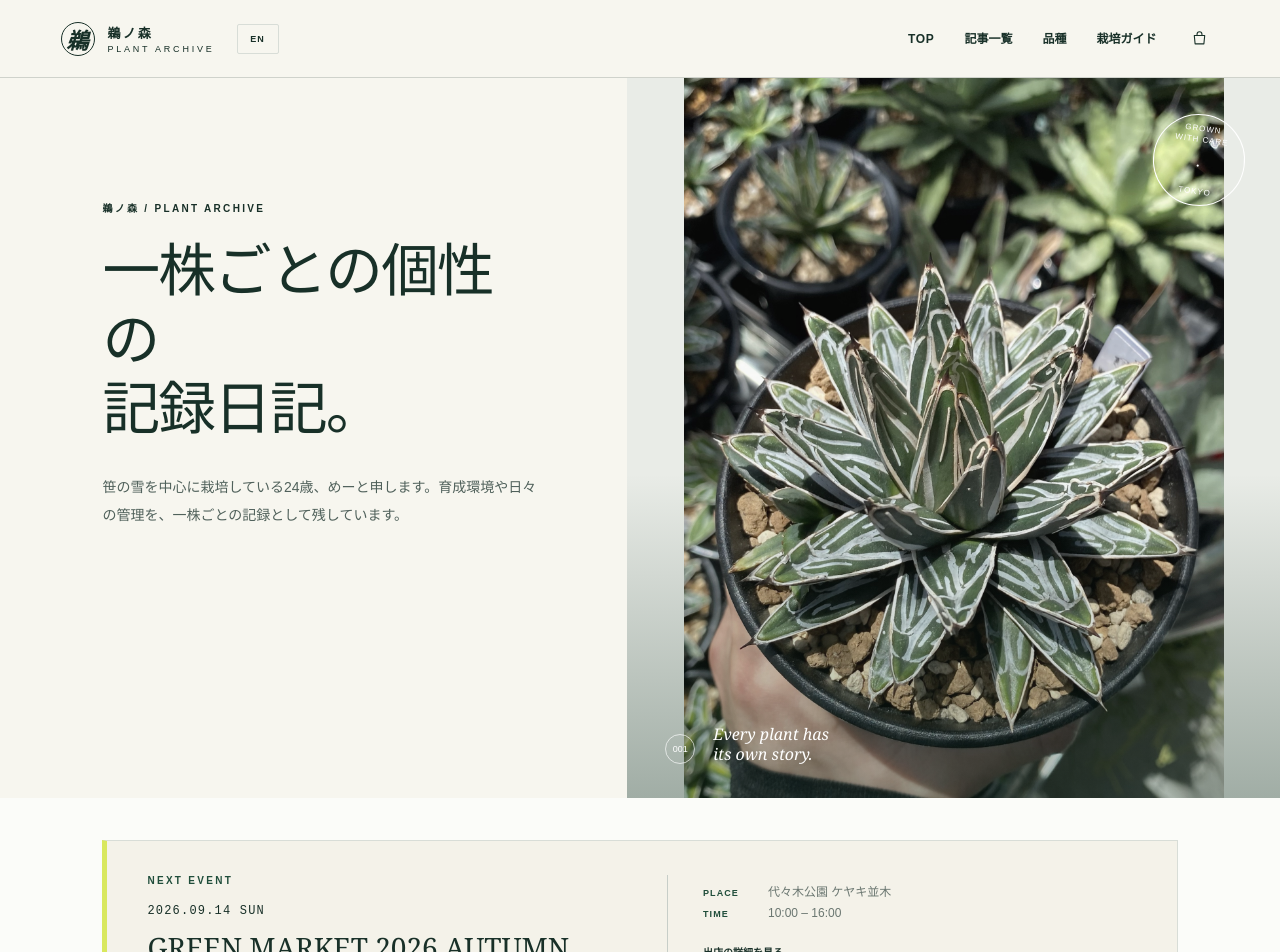
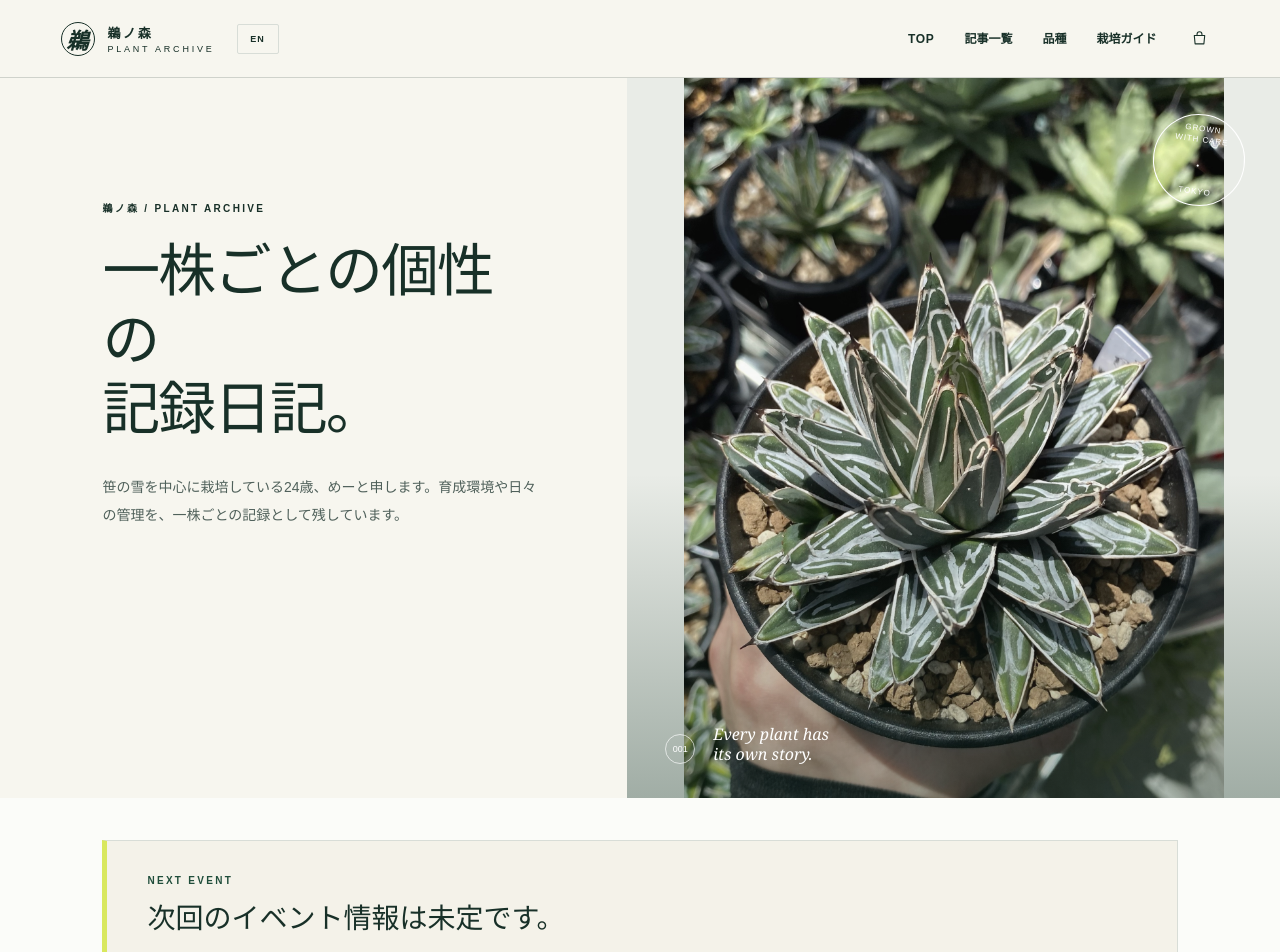
Before and after one commit to KomeUme/unomori-plant-archive, a Next.js app: page / in a window 1280 px wide. Shown: the top 952 px of the page. Built offline with nearby package versions, Linux system fonts and the light colour scheme; no server answers.

Commit message:
Mark next event as undecided

```diff
--- a/app/globals.css
+++ b/app/globals.css
@@ -97,7 +97,7 @@ footer { background:#132c23; color:white; display:grid; grid-template-columns:1.
 .journal-cta-wrap { display:flex; justify-content:center; padding-top:42px; }.journal-cta { display:flex; align-items:center; gap:23px; min-width:300px; justify-content:center; padding:18px 24px; background:var(--green); color:white; font-size:14px; font-weight:800; transition:background .2s,transform .2s; }.journal-cta:hover { background:#102e22; transform:translateY(-2px); }.journal-cta span { color:var(--lime); font-family:monospace; font-size:9px; letter-spacing:.08em; }.journal-cta b { font-size:17px; }
 
 /* Event as an integrated card, rather than a full-width band */
-.event-section { display:block; padding:42px 8vw 18px; background:#fbfcf9; color:var(--ink); }.event-card { display:grid; grid-template-columns:1fr 1fr; gap:50px; padding:34px 40px; border:1px solid var(--line); border-left:5px solid var(--lime); background:#f4f2e9; }.event-section .eyebrow { color:var(--green); }.event-section h2 { color:var(--ink); font-size:28px; }.event-meta { border-color:#c7cec8; }.event-meta p { color:var(--muted); }.event-meta p b { color:var(--green); }.event-meta a { border-color:var(--ink); }
+.event-section { display:block; padding:42px 8vw 18px; background:#fbfcf9; color:var(--ink); }.event-card { display:grid; grid-template-columns:1fr 1fr; gap:50px; padding:34px 40px; border:1px solid var(--line); border-left:5px solid var(--lime); background:#f4f2e9; }.event-card-pending { grid-template-columns:1fr; }.event-card-pending h2 { margin:0; }.event-section .eyebrow { color:var(--green); }.event-section h2 { color:var(--ink); font-size:28px; }.event-meta { border-color:#c7cec8; }.event-meta p { color:var(--muted); }.event-meta p b { color:var(--green); }.event-meta a { border-color:var(--ink); }
 @media (max-width:1050px) { nav { gap:20px; font-size:11px; } }
 @media (max-width:900px) { .business-section,.event-section { grid-template-columns:1fr; }.business-image { height:350px; }.business-copy { max-width:none; padding:65px 7vw; }.event-section { gap:28px; }.event-meta { border-left:0; border-top:1px solid rgba(255,255,255,.25); padding:20px 0 0; }.article-row { grid-template-columns:205px 1fr; gap:25px; } }
 @media (max-width:620px) { .business-image { height:280px; }.business-copy { padding:55px 7vw; }.event-section { padding:45px 7vw; }.event-section h2 { font-size:27px; }.article-row { grid-template-columns:1fr; gap:17px; }.article-row img { height:210px; }.article-row h3,.article-row h2 { font-size:23px; }.journal-detail { padding:27px 6vw 70px; }.journal-detail > img { height:310px; }.journal-body { font-size:13px; } }
--- a/app/page.tsx
+++ b/app/page.tsx
@@ -1,5 +1,5 @@
 import { Footer, Header } from './components';
-import { articles, event } from './data';
+import { articles } from './data';
 import { siteHref } from './site-url';
 
 export default function Home() {
@@ -13,7 +13,7 @@ export default function Home() {
       </div>
       <div className="hero-image-wrap"><img src={siteHref('/hero-unomori.jpg')} alt="鵜ノ森で育てている植物" /><div className="image-caption"><span>001</span><p>Every plant has<br />its own story.</p></div><div className="hero-stamp">GROWN<br />WITH CARE<br /><b>●</b> TOKYO</div></div>
     </section>
-    <section className="event-section"><div className="event-card"><div><p className="eyebrow">{event.label}</p><span className="event-date">{event.date}</span><h2>{event.name}</h2></div><div className="event-meta"><p><b>PLACE</b>{event.place}</p><p><b>TIME</b>{event.time}</p><a href={siteHref('/journal/autumn-green-market')}>出店の詳細を見る →</a></div></div></section>
+    <section className="event-section"><div className="event-card event-card-pending"><div><p className="eyebrow">NEXT EVENT</p><h2>次回のイベント情報は未定です。</h2></div></div></section>
     <section className="section journal-section"><div className="section-heading"><div><p className="journal-overline">お知らせ・記事</p><h2>新着記事</h2></div></div><div className="article-list">{articles.slice(0, 4).map((article) => <a className="article-row" href={siteHref(`/journal/${article.slug}`)} key={article.slug}><img src={article.image} alt={article.title} /><div><p className="article-meta"><span>{article.category}</span>{article.date}</p><h3>{article.title}</h3><p>{article.excerpt}</p><b>続きを読む →</b></div></a>)}</div><div className="journal-cta-wrap"><a className="journal-cta" href={siteHref('/journal')}><span>VIEW ALL ARTICLES</span>記事一覧を見る <b>→</b></a></div></section>
     <Footer />
   </main>;
```
